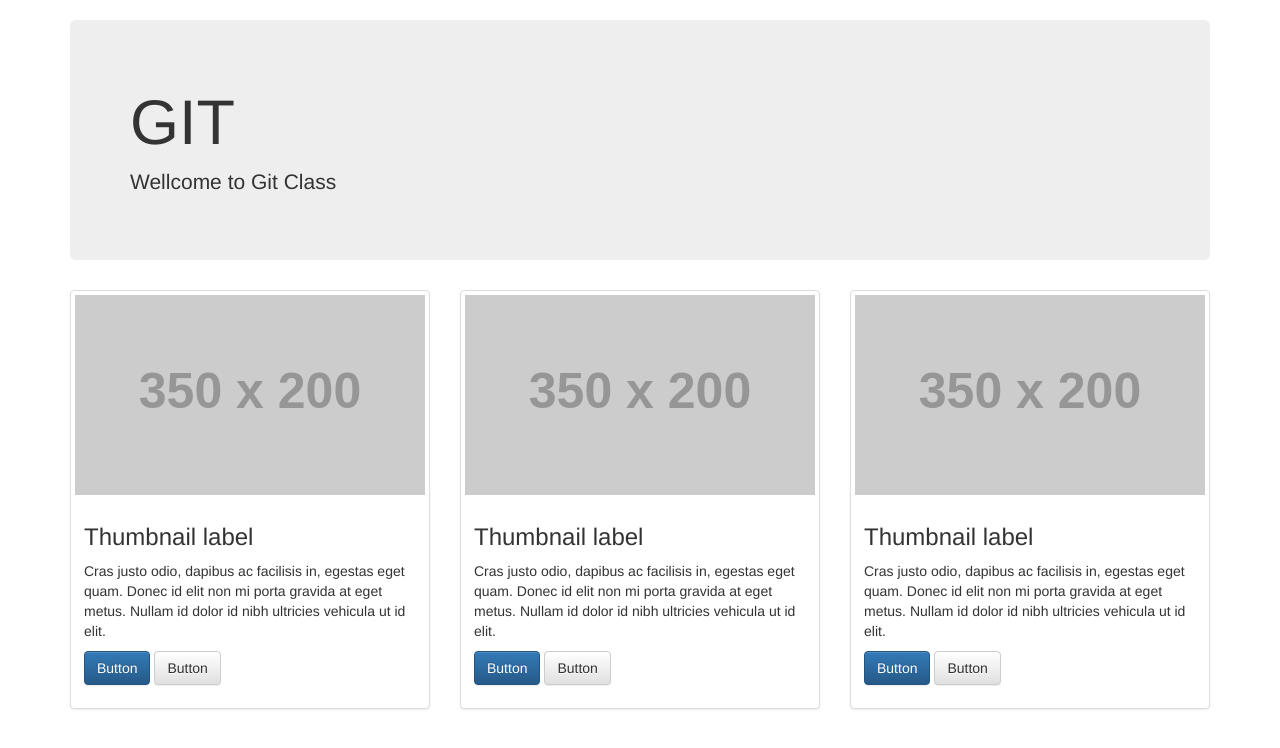
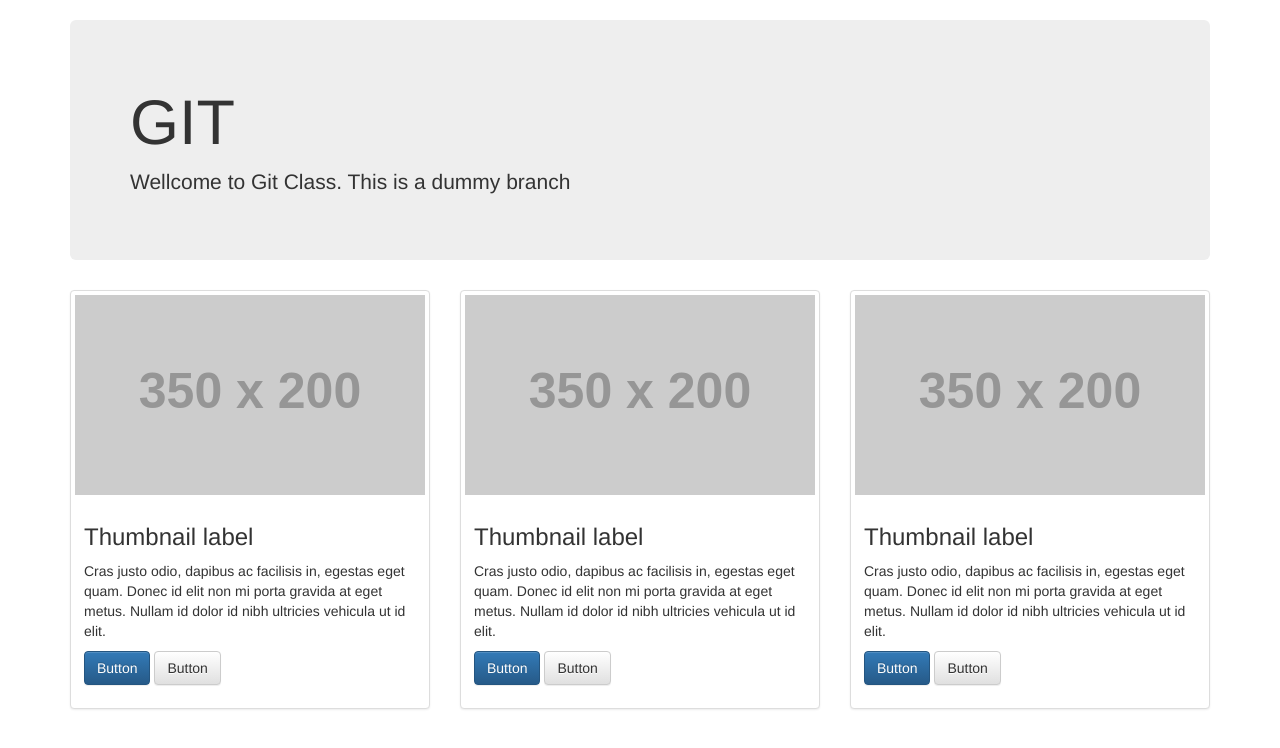
Before and after one commit to Joelzm/git-class, a plain HTML site: page index.html in a window 1280 px wide. Drawn offline with nearby package versions, Linux system fonts and the light colour scheme; placeholder pictures from the web are drawn by us.

Commit message:
Save branch

```diff
--- a/index.html
+++ b/index.html
@@ -11,7 +11,7 @@
         <br/>
         <div class="jumbotron">
             <h1>GIT</h1>
-            <p>Wellcome to Git Class</p>
+            <p>Wellcome to Git Class. This is a dummy branch</p>
         </div>
         <section>
             <div class="gallery">
```
